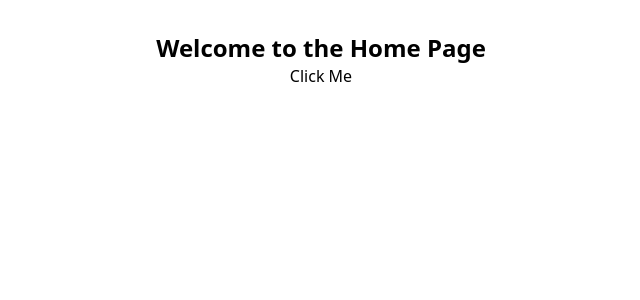
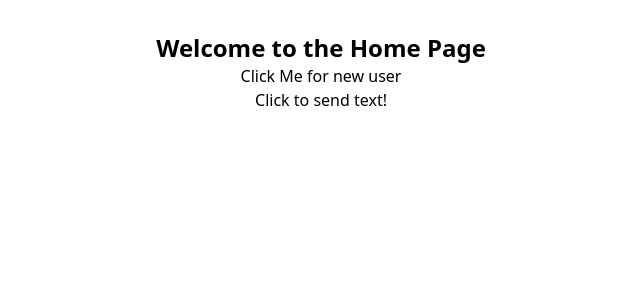
Before and after one commit to hussiiii/HackDavis2024, a Next.js app: page / in a window 1280 px wide. Shown: the top 300 px of the page, without its empty margins (319-959 px from the left). Built offline with nearby package versions, Linux system fonts and the light colour scheme.

Commit message:
please god

```diff
--- a/package.json
+++ b/package.json
@@ -13,7 +13,8 @@
     "firebase": "^10.11.1",
     "next": "14.2.3",
     "react": "^18",
-    "react-dom": "^18"
+    "react-dom": "^18",
+    "twilio": "^5.0.4"
   },
   "devDependencies": {
     "@types/node": "^20",
--- /dev/null
+++ b/src/pages/api/send-sms.ts
@@ -0,0 +1,23 @@
+import twilio from 'twilio';
+
+export default async function handler(req: any, res: any) {
+  if (req.method === 'POST') {
+    const { to, message } = req.body; // `to` is the recipient's phone number, `message` is the SMS content
+    // Initialize the Twilio client
+    const client = twilio(process.env.TWILIO_ACCOUNT_SID, process.env.TWILIO_AUTH_TOKEN);
+    try {
+      const response = await client.messages.create({
+        body: message,
+        from: process.env.TWILIO_PHONE_NUMBER,
+        to: to
+      });
+      return res.status(200).json({ success: true, message: 'SMS sent!', data: response });
+    } catch (error) {
+      console.error(error);
+      return res.status(500).json({ success: false, message: 'Failed to send SMS'});
+    }
+  } else {
+    res.setHeader('Allow', ['POST']);
+    res.status(405).end(`Method ${req.method} Not Allowed`);
+  }
+}
--- a/src/pages/index.tsx
+++ b/src/pages/index.tsx
@@ -4,9 +4,9 @@ import "../app/globals.css";
 export default function Home() {
   function createUser() {
     const newUser = {
-      username: "goody",
-      email: "blue@hello.com",
-      phone: "11111111"
+      username: "hello1aef",
+      email: "hello1@hello.comaefwa",
+      phone: "9199991991faew"
     }
     fetch(`/api/users`, {
       method: 'POST',
@@ -18,14 +18,29 @@ export default function Home() {
       console.log("Done woww")
     })
   }
-
+  function sendSMS() {
+    const text = {
+      to: "+18777804236",
+      message: "'Sup from AggieHouse"
+    }
+    fetch('/api/send-sms', {
+      method: 'POST',
+      headers: {
+        'Content-Type': 'application/json',
+      },
+      body: JSON.stringify(text)
+    }).then((response) => {
+      console.log("Sent!")
+    })
+  }
   return (
     <div>
       <div className="mt-8 text-center">
         <h1 className="text-2xl font-bold">Welcome to the Home Page</h1>
-        <button onClick={createUser}>Click Me</button>
+        <button onClick={createUser}>Click Me for new user</button>
+        <br/>
+        <button onClick={sendSMS}>Click to send text!</button>
       </div>
     </div>
-
   );
 }
```
Also changed, not shown: 2 other files (tests, documents, lock files or other folders).
